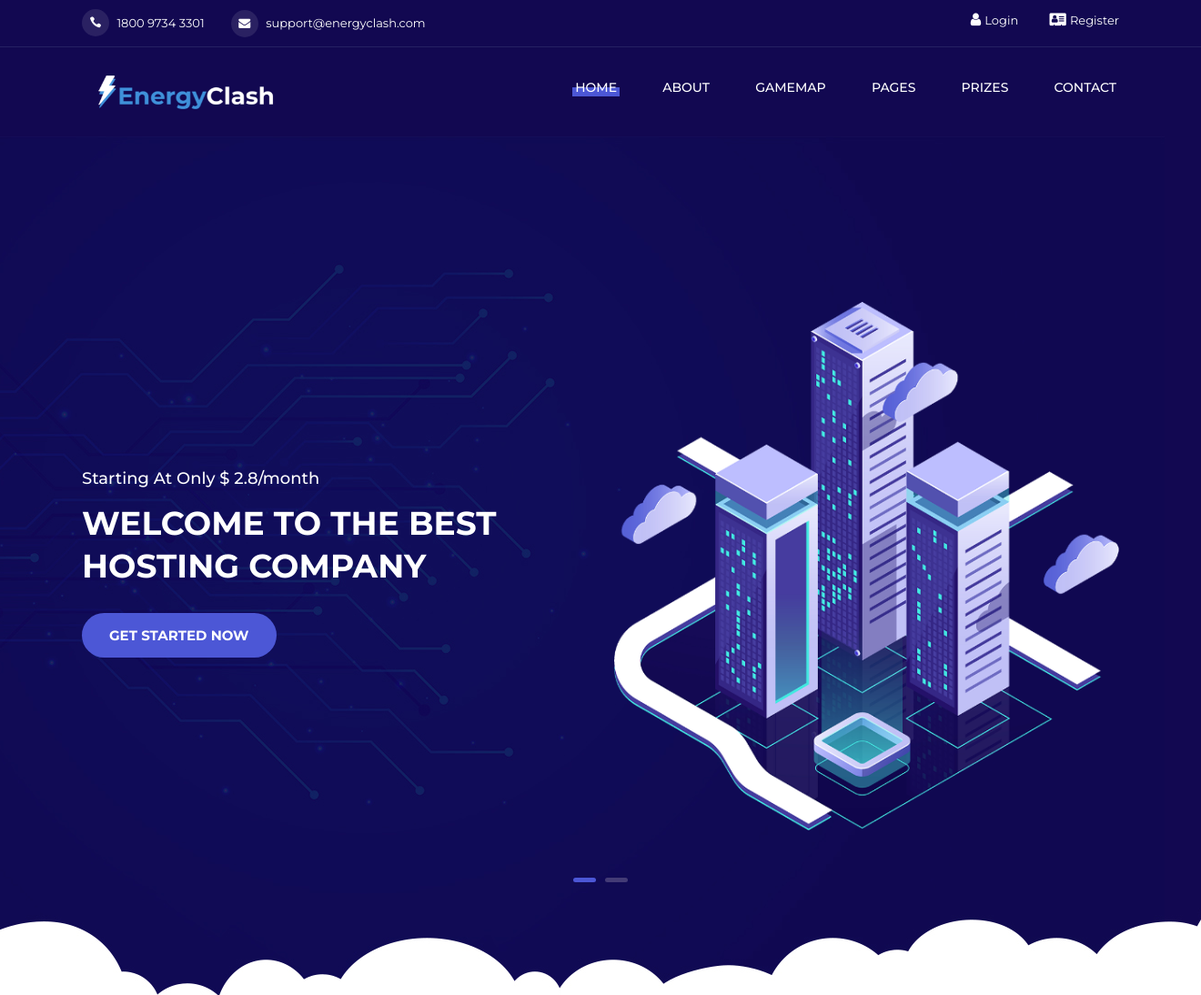
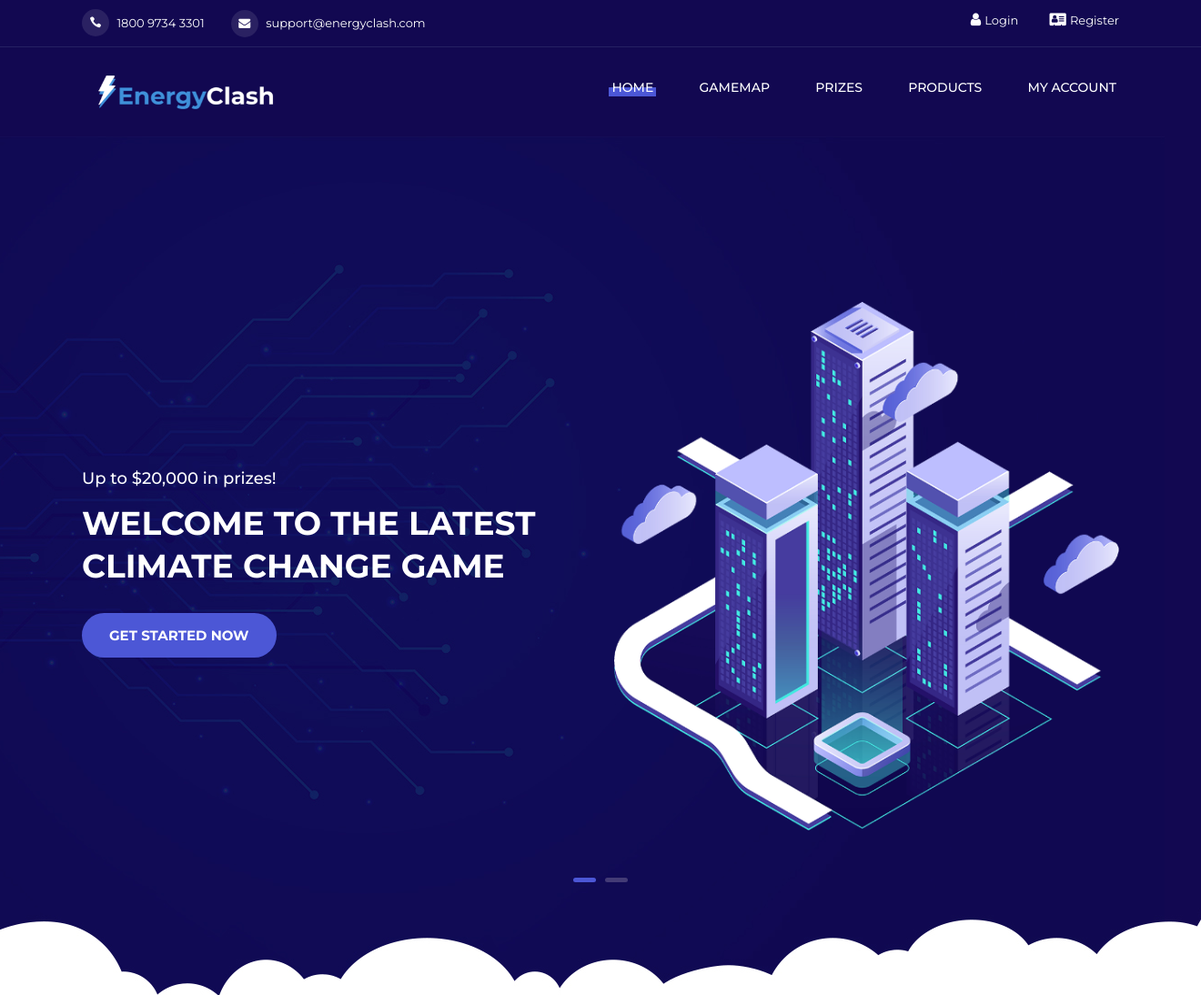
Before and after one commit to adoreblvnk/EnergyClash, a Flask app: page / in a window 1320 px wide. Shown: the top 1094 px of the page at 91% size. Run offline with Flask 2, Linux system fonts and the light colour scheme; some libraries are stand-ins or nearby versions.

Commit message:
Updated index, navbar links, storyset attribution in footer

```diff
--- a/templates/includes/_footer.html
+++ b/templates/includes/_footer.html
@@ -73,6 +73,7 @@
                 </div>
             </div>
             <div class="footer__text-copyright">
+                <a href="https://storyset.com/worker">Worker illustrations by Storyset</a>
                 <p><!-- Link back to Colorlib can't be removed. Template is licensed under CC BY 3.0. -->
 Copyright &copy;<script>document.write(new Date().getFullYear());</script> All rights reserved | This template is made with <i class="fa fa-heart" aria-hidden="true"></i> by <a href="https://colorlib.com" target="_blank">Colorlib</a>
 <!-- Link back to Colorlib can't be removed. Template is licensed under CC BY 3.0. --></p>
--- a/templates/includes/_navbar.html
+++ b/templates/includes/_navbar.html
@@ -10,16 +10,16 @@
     <nav class="offcanvas__menu mobile-menu">
         <ul>
             <li class="active"><a href="{{ url_for('index') }}">Home</a></li>
-            <li><a href="./about">About</a></li>
             <li><a href="./map">Gamemap</a></li>
-            <li><a href="#">Pages</a>
+            <li><a href="./prizes">Prizes</a></li>
+            <li><a href="./product_rec">Products</a></li>
+            <li><a href="#">MY ACCOUNT</a>
                 <ul class="dropdown">
                     <li><a href="./upload_bill">Upload Bill</a></li>
                     <li><a href="./power_consumption">Power Consumption</a></li>
                 </ul>
             </li>
-            <li><a href="./prizes">Prizes</a></li>
-            <li><a href="./contact">Contact</a></li>
+
         </ul>
     </nav>
     <div id="mobile-menu-wrap"></div>
@@ -74,16 +74,16 @@
               <nav class="header__menu">
                   <ul>
                       <li class="active"><a href="{{ url_for('index') }}">Home</a></li>
-                      <li><a href="./about">About</a></li>
                       <li><a href="./map">Gamemap</a></li>
-                      <li><a href="#">Pages</a>
+                      <li><a href="./prizes">Prizes</a></li>
+                      <li><a href="./product_rec">Products</a></li>
+                      <li><a href="#">MY ACCOUNT</a>
                           <ul class="dropdown">
                             <li><a href="./upload_bill">Upload Bill</a></li>
                             <li><a href="./power_consumption">Power Consumption</a></li>
                           </ul>
                       </li>
-                      <li><a href="./prizes">Prizes</a></li>
-                      <li><a href="./contact">Contact</a></li>
+
                   </ul>
               </nav>
           </div>
--- a/templates/index.html
+++ b/templates/index.html
@@ -10,9 +10,9 @@
               <div class="row">
                   <div class="col-lg-6">
                       <div class="hero__text">
-                          <h5>Starting At Only $ 2.8/month</h5>
-                          <h2>Welcome to the best<br /> hosting company</h2>
-                          <a href="#" class="primary-btn">Get started now</a>
+                          <h5>Up to $20,000 in prizes!</h5>
+                          <h2>Welcome to the latest<br /> Climate Change Game</h2>
+                          <a href="/login" class="primary-btn">Get started now</a>
                       </div>
                   </div>
                   <div class="col-lg-6">
@@ -28,14 +28,15 @@
               <div class="row">
                   <div class="col-lg-6">
                       <div class="hero__text">
-                          <h5>Starting At Only $ 2.8/month</h5>
-                          <h2>Welcome to the best<br /> hosting company</h2>
-                          <a href="#" class="primary-btn">Get started now</a>
+                          <h5>Supported islandwide!</h5>
+                          <h2>Help your district save the most energy.</h2>
+                          <a href="/map" class="primary-btn">See the game map</a>
+
                       </div>
                   </div>
                   <div class="col-lg-6">
                       <div class="hero__img">
-                          <img src="../static/img/hero/hero-right.png" alt="">
+                          <img src="../static/img/Storyset_energy.png" alt="">
                       </div>
                   </div>
               </div>
--- a/templates/map.html
+++ b/templates/map.html
@@ -63,7 +63,7 @@ font-weight:bold;
 
         <div id="map"></div>
 <div class="countdown_container">
-  <h3 id="headline">Season ends in</h3>
+  <h3 id="headline">Season 1 ends in</h3>
   <div id="countdown" >
     <ul class="countdown">
       <li class="countdown"><span id="days" class="countdown"></span>days</li>
```
Also changed, not shown: static/img/Storyset_energy.png (added).
